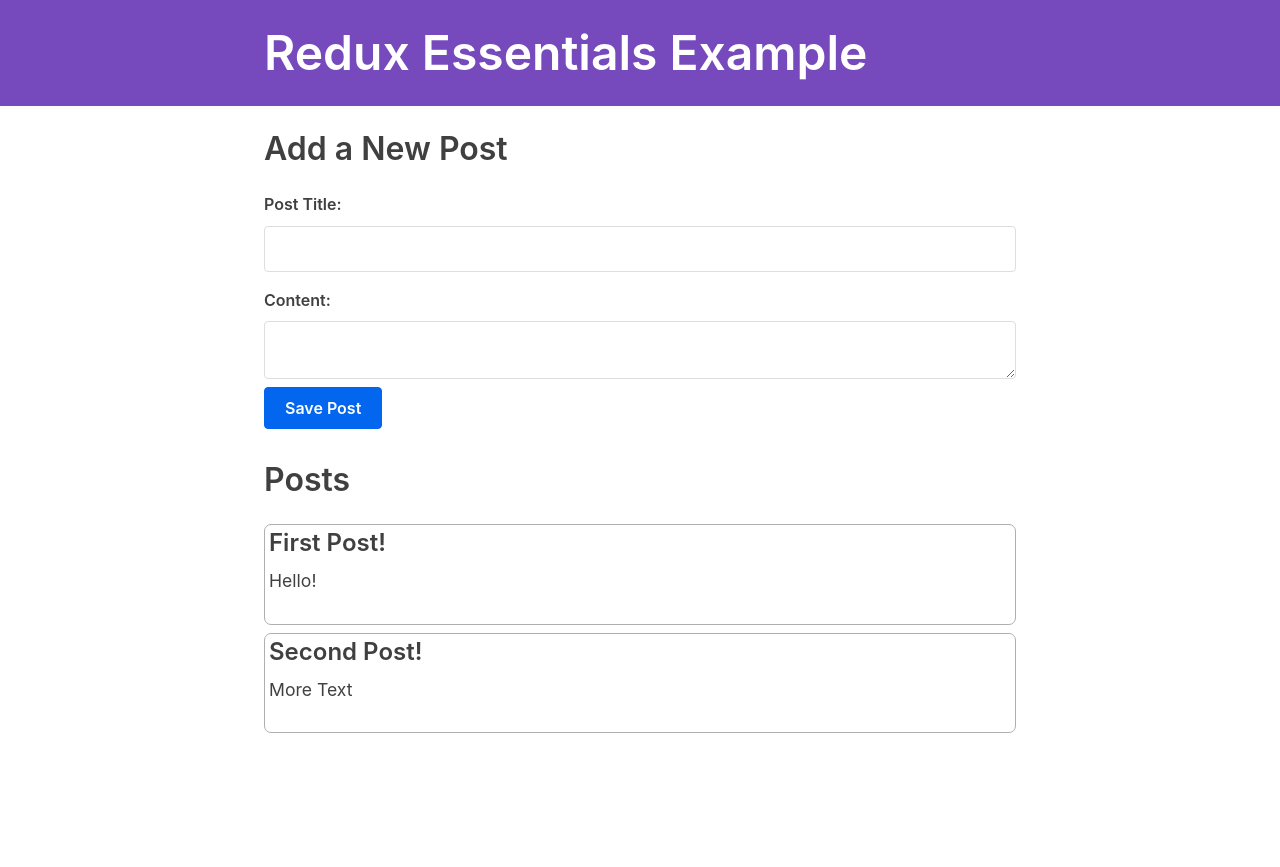
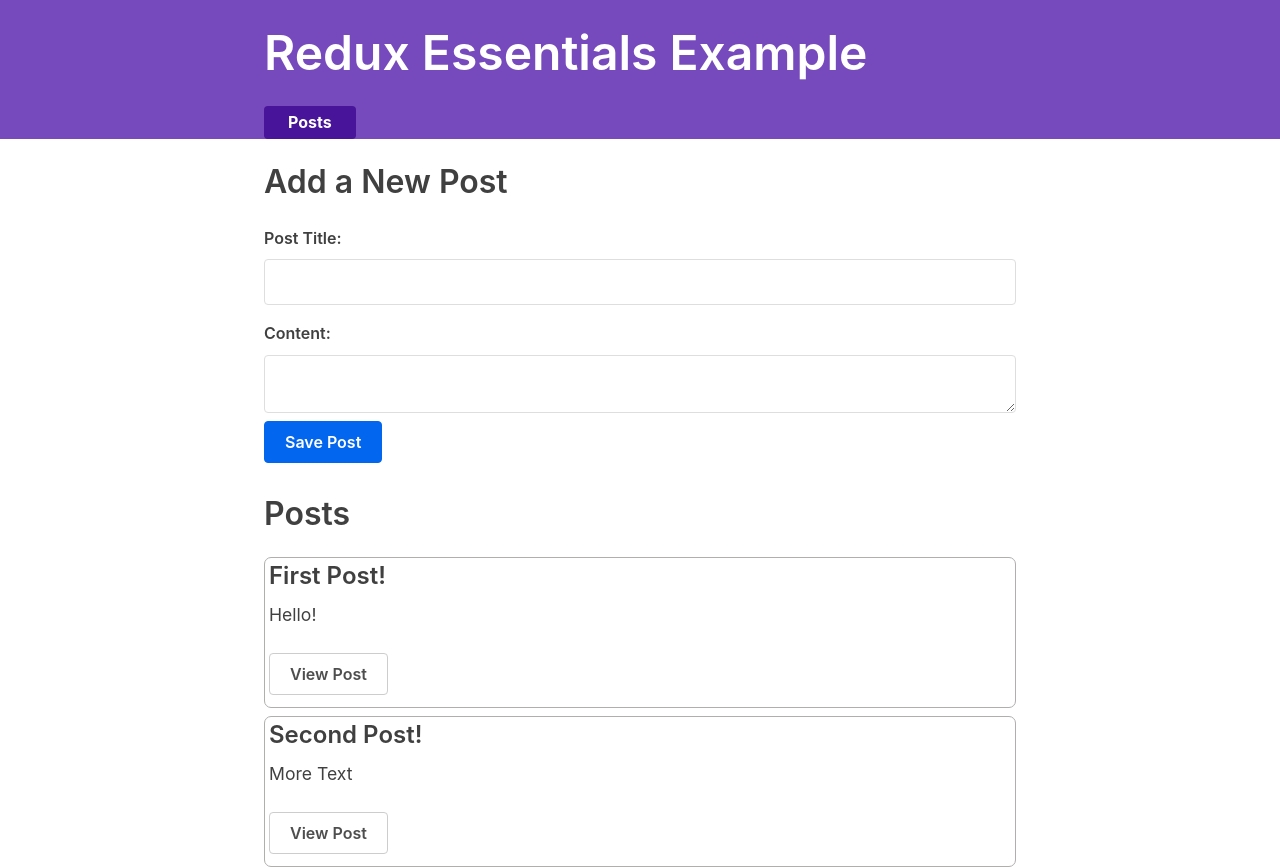
Before and after one commit to joaopaulopmedeiros/learning-react-redux, a React (Create React App) app: page / in a window 1280 px wide. Before the commit the page ends 800 px from the top, so only its background shows below. Built offline with nearby package versions, Linux system fonts and the light colour scheme; what @mswjs/data, mock-socket, txtgen would draw is missing.

Commit message:
feat: navigate between pages

```diff
--- a/src/app/Navbar.js
+++ b/src/app/Navbar.js
@@ -1,4 +1,5 @@
 import React from 'react'
+import { Link } from 'react-router-dom'
 
 export const Navbar = () => {
   return (
@@ -7,7 +8,9 @@
         <h1>Redux Essentials Example</h1>
 
         <div className="navContent">
-          <div className="navLinks"></div>
+          <div className="navLinks">
+            <Link to="/">Posts</Link>
+          </div>
         </div>
       </section>
     </nav>
--- a/src/features/posts/PostsList.js
+++ b/src/features/posts/PostsList.js
@@ -1,5 +1,6 @@
 import React from 'react';
 import { useSelector } from 'react-redux';
+import { Link } from 'react-router-dom';
 
 export const PostsList = () => {
     const posts = useSelector(state => state.posts);
@@ -8,6 +9,9 @@
         <article className="post-excerpt" key={post.id}>
             <h3>{post.title}</h3>
             <p className="post-content">{post.content.substring(0, 100)}</p>
+            <Link to={`/posts/${post.id}`} className="button muted-button">
+                View Post
+            </Link>
         </article>
     ));
 
```
